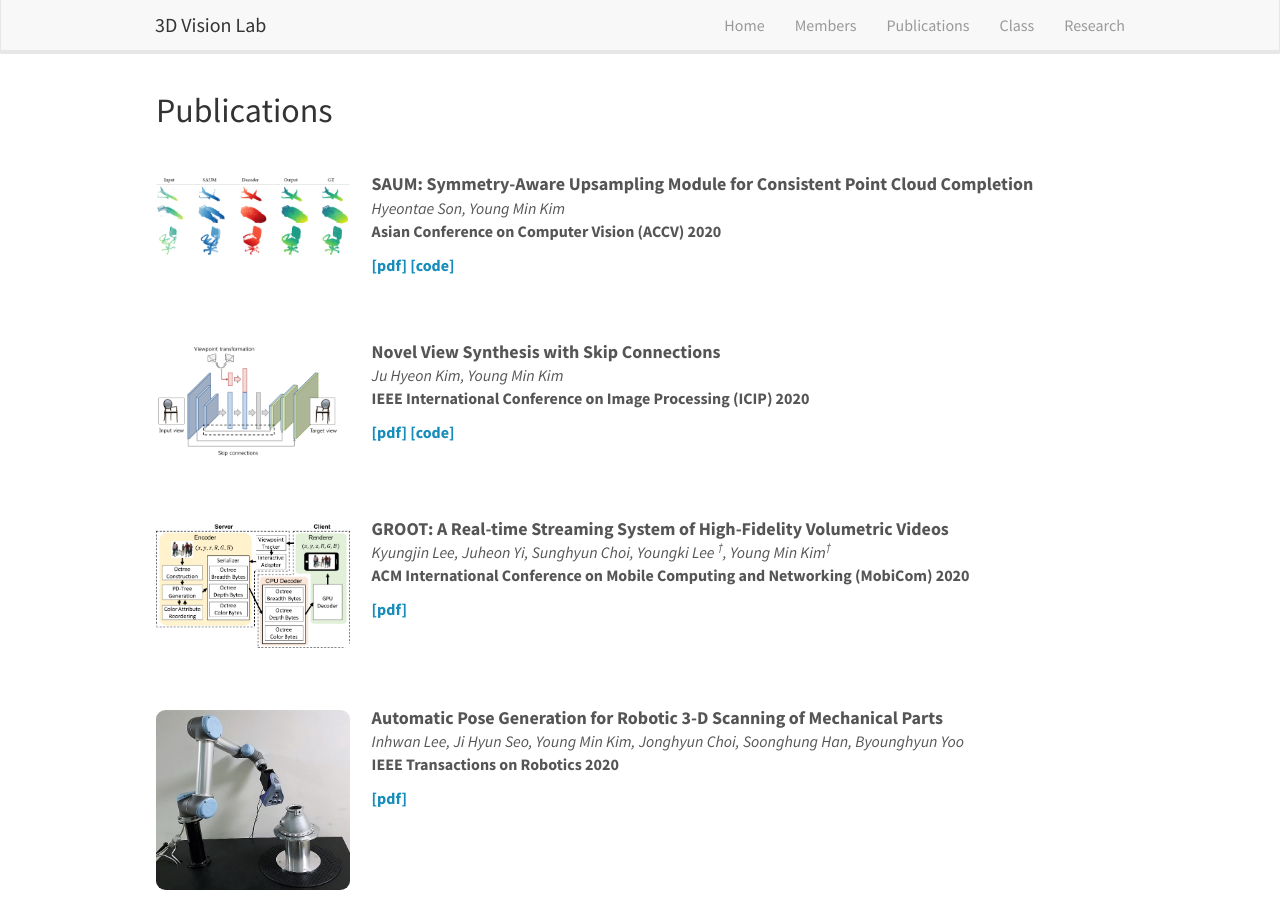
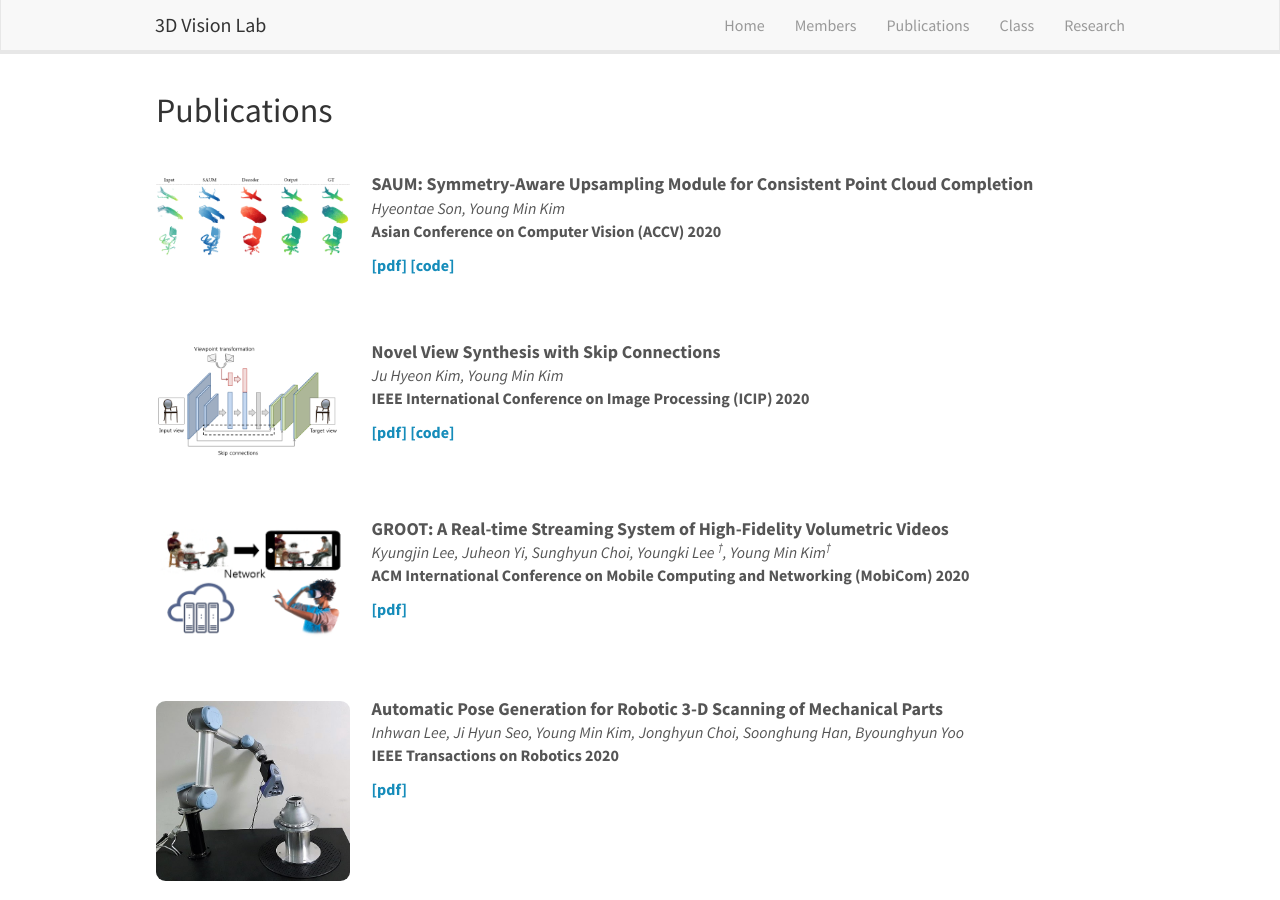
Before and after one commit to 3dvision-snu/3dvision-snu.github.io, a Jekyll site: the page built from _pages/publications.md, in a window 1280 px wide and 900 px high. Built offline with Jekyll 4.4.1, drawn with Linux system fonts in a browser that asks for light colours; nearby versions of some CDN libraries.

Commit message:
paper thumbnail edited

```diff
--- a/_data/publist.yml
+++ b/_data/publist.yml
@@ -21,7 +21,7 @@
   news2:
 
 - title: 'GROOT: A Real-time Streaming System of High-Fidelity Volumetric Videos'
-  image: GROOT.jpg
+  image: GROOT.png
   description:
   authors: Kyungjin Lee, Juheon Yi, Sunghyun Choi, Youngki Lee <sup>&#134;</sup>, Young Min Kim<sup>&#134;</sup>
   link:
```
Also changed, not shown: images/memberspic/jinseok_bae.jpg, images/memberspic/junho_lee.jpg, images/pubpic/GROOT.jpg (deleted), images/pubpic/GROOT.png (added), images/pubpic/RL-GAN-Net.png, 1 other file.
